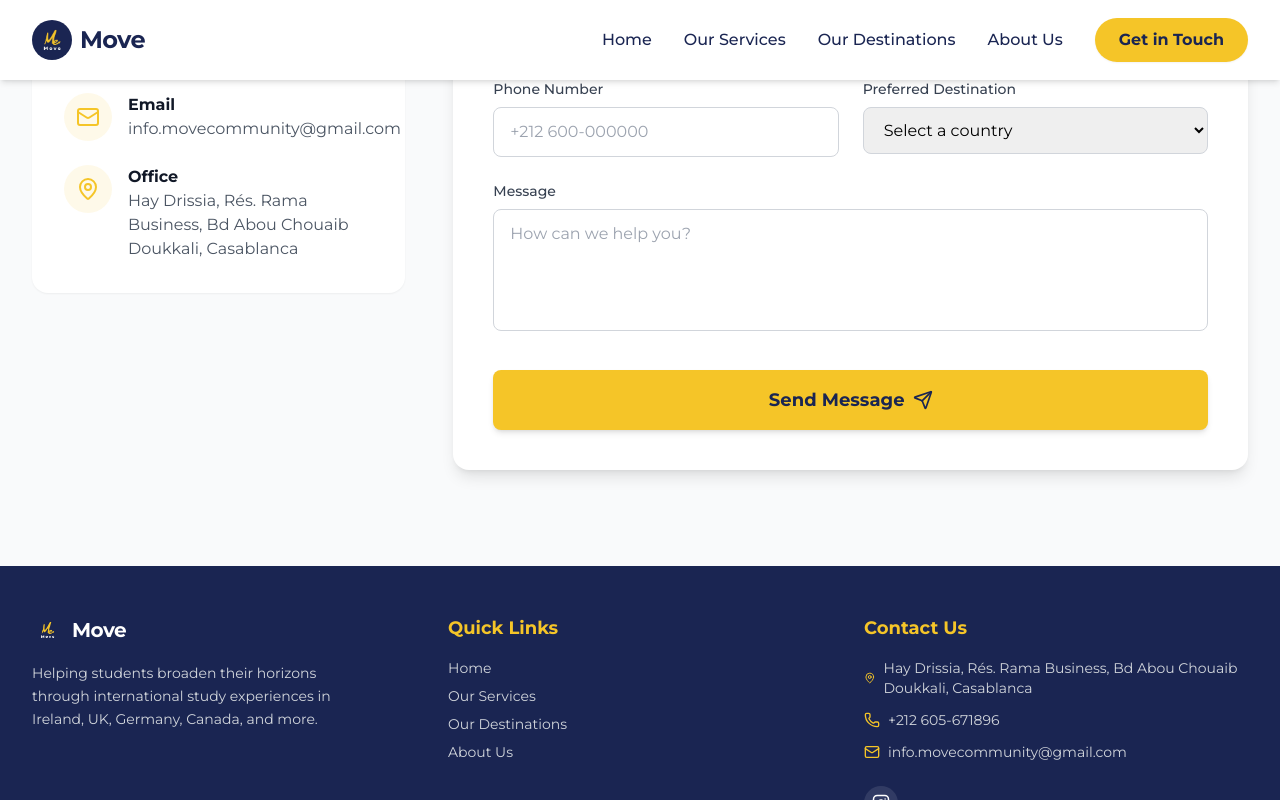
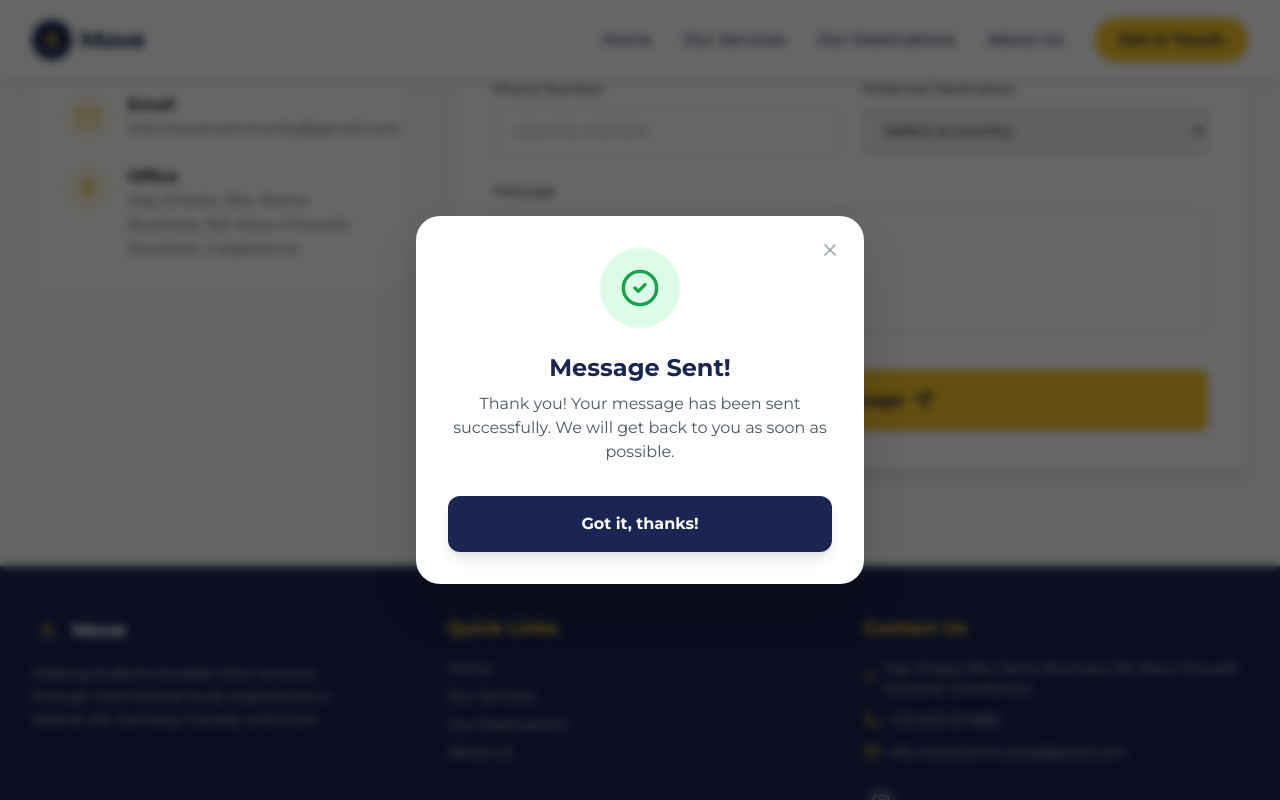
Before and after one commit to hkmaithadi/move-hkm, a React (Vite) app: page /contact in a window 1280 px wide. Both pictures are taken after typing "Sample", "name@example.com", "5551234", "Sample" into the empty fields and a click on the button "Send Message". Shown: the part 423-1223 px from the top of the page. Built offline with nearby package versions, Linux system fonts and the light colour scheme.

Commit message:
adding email capabilities

```diff
--- a/package.json
+++ b/package.json
@@ -13,6 +13,7 @@
     "deploy": "gh-pages -d dist"
   },
   "dependencies": {
+    "@emailjs/browser": "^4.4.1",
     "framer-motion": "^12.23.26",
     "i18next": "^25.7.3",
     "i18next-browser-languagedetector": "^8.2.0",
--- /dev/null
+++ b/src/components/SuccessModal.tsx
@@ -0,0 +1,59 @@
+import { motion, AnimatePresence } from 'framer-motion';
+import { CheckCircle2, X } from 'lucide-react';
+
+interface SuccessModalProps {
+    isOpen: boolean;
+    onClose: () => void;
+}
+
+export default function SuccessModal({ isOpen, onClose }: SuccessModalProps) {
+    return (
+        <AnimatePresence>
+            {isOpen && (
+                <div className="fixed inset-0 z-[100] flex items-center justify-center p-4">
+                    {/* Backdrop */}
+                    <motion.div
+                        initial={{ opacity: 0 }}
+                        animate={{ opacity: 1 }}
+                        exit={{ opacity: 0 }}
+                        onClick={onClose}
+                        className="absolute inset-0 bg-black/60 backdrop-blur-sm"
+                    />
+
+                    {/* Modal Content */}
+                    <motion.div
+                        initial={{ scale: 0.95, opacity: 0, y: 20 }}
+                        animate={{ scale: 1, opacity: 1, y: 0 }}
+                        exit={{ scale: 0.95, opacity: 0, y: 20 }}
+                        transition={{ type: "spring", damping: 25, stiffness: 300 }}
+                        className="relative w-full max-w-md bg-white rounded-3xl shadow-2xl z-10 p-8 text-center"
+                        onClick={e => e.stopPropagation()}
+                    >
+                        <button
+                            onClick={onClose}
+                            className="absolute top-4 right-4 p-2 rounded-full hover:bg-gray-100 transition-colors"
+                        >
+                            <X size={20} className="text-gray-400" />
+                        </button>
+
+                        <div className="w-20 h-20 bg-green-100 rounded-full flex items-center justify-center text-green-600 mx-auto mb-6">
+                            <CheckCircle2 size={40} />
+                        </div>
+
+                        <h3 className="text-2xl font-bold text-secondary mb-2">Message Sent!</h3>
+                        <p className="text-gray-600 mb-8">
+                            Thank you! Your message has been sent successfully. We will get back to you as soon as possible.
+                        </p>
+
+                        <button
+                            onClick={onClose}
+                            className="w-full bg-secondary text-white py-4 rounded-xl font-bold hover:bg-primary hover:text-secondary transition-all duration-300 shadow-lg"
+                        >
+                            Got it, thanks!
+                        </button>
+                    </motion.div>
+                </div>
+            )}
+        </AnimatePresence>
+    );
+}
--- a/src/pages/Contact.tsx
+++ b/src/pages/Contact.tsx
@@ -1,24 +1,66 @@
-import { useState, type FormEvent } from 'react';
-import { Send, Phone, Mail, MapPin, ArrowLeft } from 'lucide-react';
+import { useState, useRef, type FormEvent } from 'react';
+import { Send, Phone, Mail, MapPin, ArrowLeft, Loader2 } from 'lucide-react';
+import emailjs from '@emailjs/browser';
+import SuccessModal from '../components/SuccessModal';
 
-
+// EmailJS Configuration
+const SERVICE_ID = 'service_9nx2mja'; // ⚠️ REPLACE THIS WITH YOUR SERVICE ID (e.g., service_gmail)
+const TEMPLATE_ID = 'template_quuy86s';
+const PUBLIC_KEY = 'J1p-nAeO9nIB6NVqr';
 
 export default function Contact() {
     const isRtl = false;
+    const form = useRef<HTMLFormElement>(null);
+    const [isSubmitting, setIsSubmitting] = useState(false);
+    const [showSuccess, setShowSuccess] = useState(false);
 
     const [formData, setFormData] = useState({
-        name: '',
+        full_name: '',
         email: '',
         phone: '',
         destination: '',
         message: '',
     });
 
-    const handleSubmit = (e: FormEvent) => {
+    const handleSubmit = async (e: FormEvent) => {
         e.preventDefault();
-        console.log('Form Submitted:', formData);
-        alert('Thank you! We will be in touch soon.');
-        setFormData({ name: '', email: '', phone: '', destination: '', message: '' });
+
+        if (!SERVICE_ID) {
+            alert('Error: Service ID is missing.');
+            return;
+        }
+
+        setIsSubmitting(true);
+
+        try {
+            // Initialize EmailJS with the Public Key
+            emailjs.init(PUBLIC_KEY);
+
+            const result = await emailjs.sendForm(
+                SERVICE_ID,
+                TEMPLATE_ID,
+                form.current!,
+                PUBLIC_KEY
+            );
+
+            console.log('SUCCESS!', result.status, result.text);
+            setShowSuccess(true);
+            setFormData({ full_name: '', email: '', phone: '', destination: '', message: '' });
+        } catch (error: any) {
+            console.error('Full Error Object:', error);
+
+            // Handle different types of EmailJS errors
+            let errorMsg = 'Unknown Error';
+            if (typeof error === 'string') errorMsg = error;
+            else if (error?.text) errorMsg = error.text;
+            else if (error?.message) errorMsg = error.message;
+            else if (error?.status) errorMsg = `HTTP ${error.status}: ${error.text || 'No message'}`;
+
+            console.error('Extracted Error Message:', errorMsg);
+            alert(`❌ Send Failed! \n\nMessage: ${errorMsg}\n\nPlease check your EmailJS dashboard setup.`);
+        } finally {
+            setIsSubmitting(false);
+        }
     };
 
     const handleChange = (e: React.ChangeEvent<HTMLInputElement | HTMLTextAreaElement | HTMLSelectElement>) => {
@@ -75,15 +117,15 @@ export default function Contact() {
 
                     {/* Form */}
                     <div className="lg:col-span-2">
-                        <form onSubmit={handleSubmit} className="bg-white p-8 md:p-10 rounded-2xl shadow-lg">
+                        <form ref={form} onSubmit={handleSubmit} className="bg-white p-8 md:p-10 rounded-2xl shadow-lg">
                             <div className="grid grid-cols-1 md:grid-cols-2 gap-6 mb-6">
                                 <div>
-                                    <label htmlFor="name" className="block text-sm font-medium text-gray-700 mb-2">Full Name</label>
+                                    <label htmlFor="full_name" className="block text-sm font-medium text-gray-700 mb-2">Full Name</label>
                                     <input
                                         type="text"
-                                        id="name"
-                                        name="name"
-                                        value={formData.name}
+                                        id="full_name"
+                                        name="full_name"
+                                        value={formData.full_name}
                                         onChange={handleChange}
                                         required
                                         className="w-full px-4 py-3 rounded-lg border border-gray-300 focus:ring-2 focus:ring-primary focus:border-transparent outline-none transition-all"
@@ -152,14 +194,29 @@ export default function Contact() {
 
                             <button
                                 type="submit"
-                                className="w-full bg-primary text-secondary font-bold py-4 rounded-lg hover:bg-yellow-400 transition-colors flex items-center justify-center gap-2 text-lg shadow-md"
+                                disabled={isSubmitting}
+                                className="w-full bg-primary text-secondary font-bold py-4 rounded-lg hover:bg-yellow-400 transition-colors flex items-center justify-center gap-2 text-lg shadow-md disabled:opacity-70 disabled:cursor-not-allowed"
                             >
-                                Send Message {isRtl ? <ArrowLeft size={20} /> : <Send size={20} />}
+                                {isSubmitting ? (
+                                    <>
+                                        <Loader2 size={20} className="animate-spin" />
+                                        Sending...
+                                    </>
+                                ) : (
+                                    <>
+                                        Send Message {isRtl ? <ArrowLeft size={20} /> : <Send size={20} />}
+                                    </>
+                                )}
                             </button>
                         </form>
                     </div>
                 </div>
             </div>
+
+            <SuccessModal
+                isOpen={showSuccess}
+                onClose={() => setShowSuccess(false)}
+            />
         </div>
     );
 }
```
Also changed, not shown: 1 other file (tests, documents, lock files or other folders).
